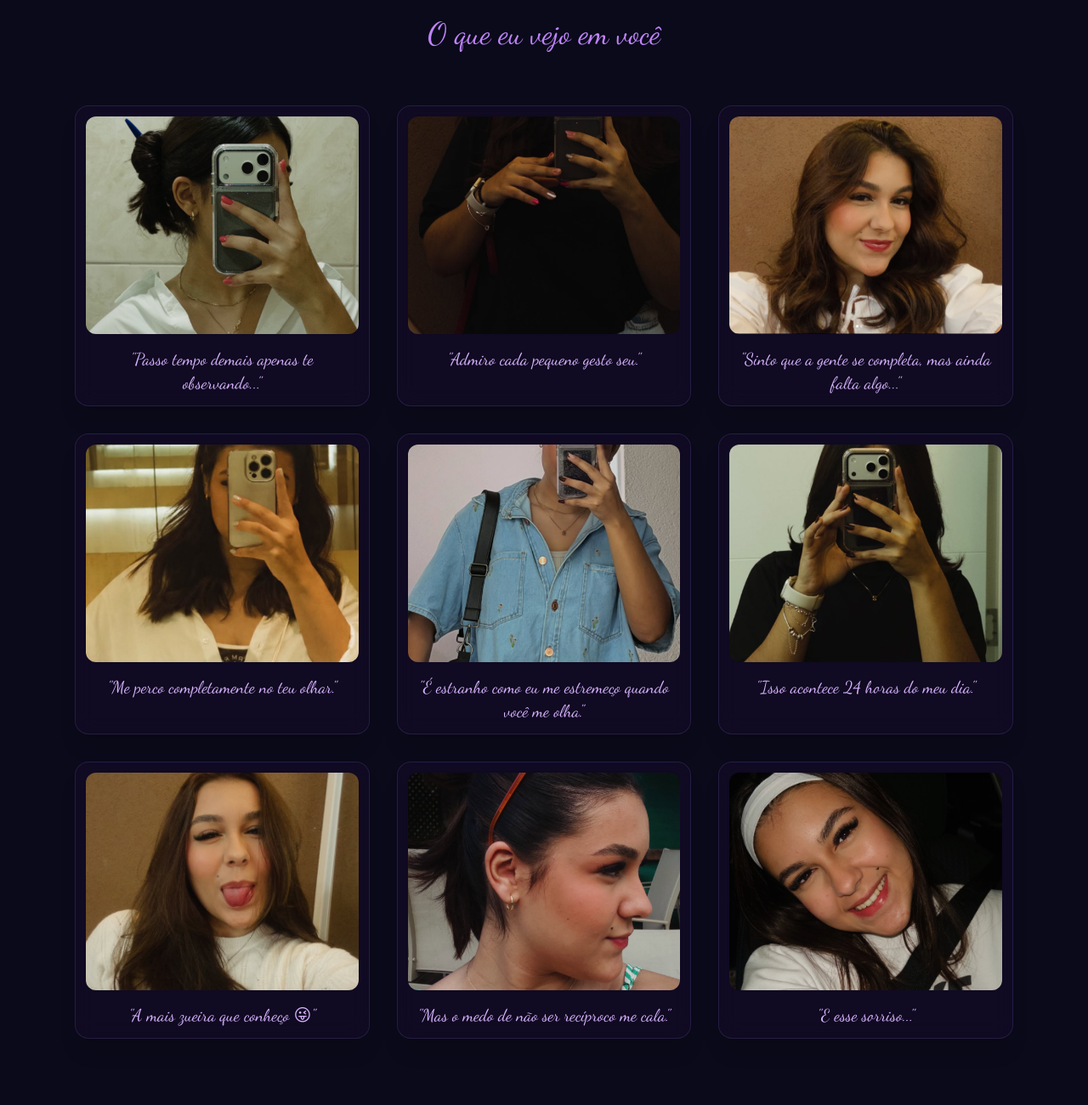
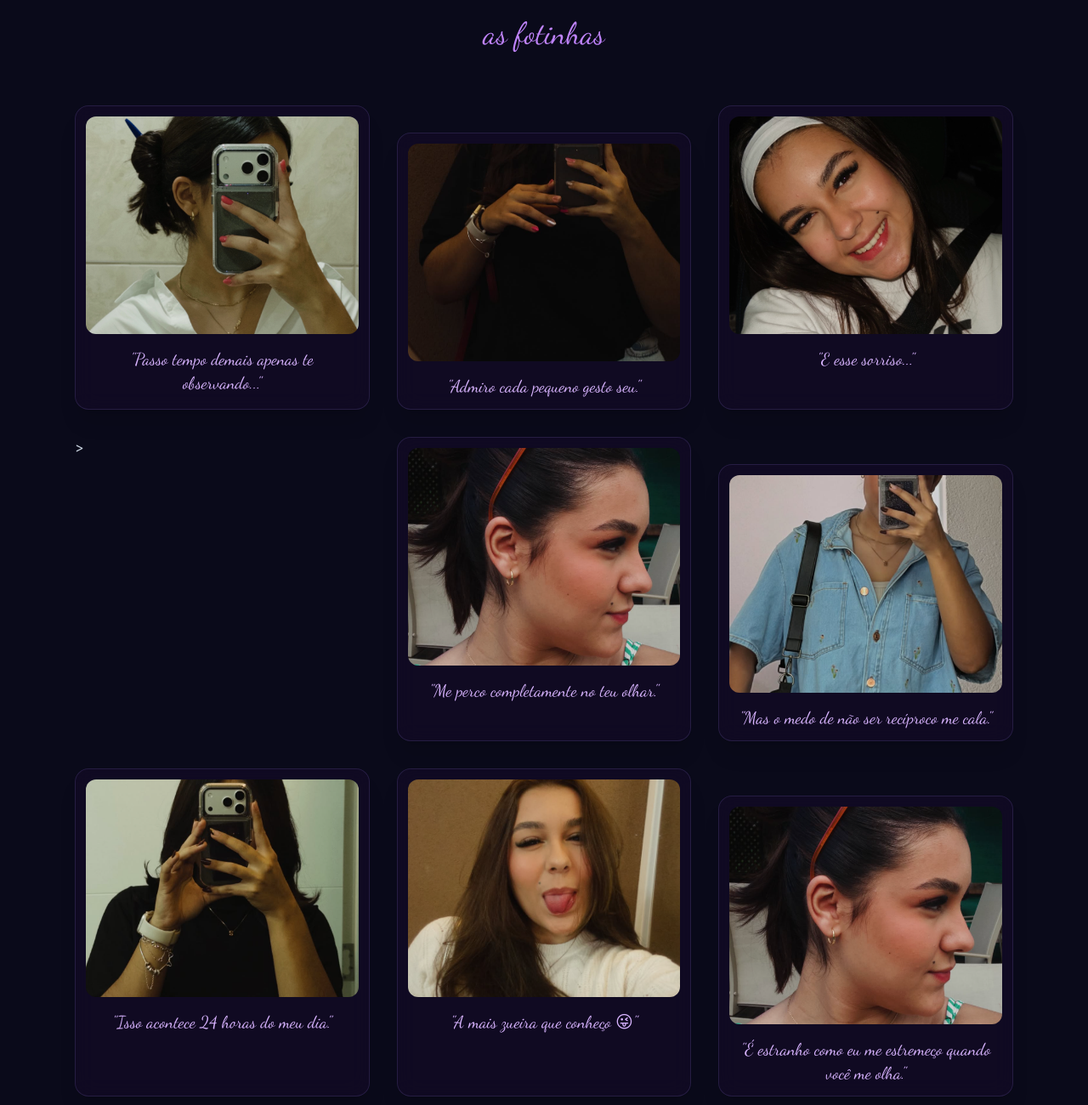
Before and after one commit to jhonmnf/A-so, a plain HTML site: page index.html in a window 1280 px wide. Shown: the part 860-2160 px from the top of the page at 85% size. Drawn offline with nearby package versions, Linux system fonts and the light colour scheme.

Commit message:
alterando textos

```diff
--- a/index.html
+++ b/index.html
@@ -114,28 +114,28 @@
     </section>
 
     <section id="gallery" class="py-20 px-6 max-w-6xl mx-auto">
-        <h2 class="text-3xl md:text-4xl text-center font-handwritten text-purple-400 mb-16">O que eu vejo em você</h2>
+        <h2 class="text-3xl md:text-4xl text-center font-handwritten text-purple-400 mb-16">as fotinhas</h2>
 
         <div class="grid grid-cols-1 sm:grid-cols-2 lg:grid-cols-3 gap-8">
             <div class="photo-card glass-card p-3 rounded-2xl shadow-xl flex flex-col items-center">
                 <img src="assets/images/foto1.png" class="rounded-xl w-full h-64 object-cover mb-4 cursor-pointer hover:opacity-90 transition-opacity" alt="Sofia" onclick="zoomPhoto(this)">
                 <p class="font-handwritten text-xl text-purple-300 text-center px-2">"Passo tempo demais apenas te observando..."</p>
             </div>
-            <div class="photo-card glass-card p-3 rounded-2xl shadow-xl flex flex-col items-center">
+            <div class="photo-card glass-card p-3 rounded-2xl shadow-xl flex flex-col items-center mt-8">
                 <img src="assets/images/foto2.png" class="rounded-xl w-full h-64 object-cover mb-4 cursor-pointer hover:opacity-90 transition-opacity" alt="Sofia" onclick="zoomPhoto(this)">
                 <p class="font-handwritten text-xl text-purple-300 text-center px-2">"Admiro cada pequeno gesto seu."</p>
             </div>
             <div class="photo-card glass-card p-3 rounded-2xl shadow-xl flex flex-col items-center">
-                <img src="assets/images/foto3.png" class="rounded-xl w-full h-64 object-cover mb-4 cursor-pointer hover:opacity-90 transition-opacity" alt="Sofia" onclick="zoomPhoto(this)">
-                <p class="font-handwritten text-xl text-purple-300 text-center px-2">"Sinto que a gente se completa, mas ainda falta algo..."</p>
-            </div>
+                <img src="assets/images/foto9.png" class="rounded-xl w-full h-64 object-cover mb-4 cursor-pointer hover:opacity-90 transition-opacity" alt="Sofia" onclick="zoomPhoto(this)">
+                <p class="font-handwritten text-xl text-purple-300 text-center px-2">"E esse sorriso..."</p>
+            </div>>
             <div class="photo-card glass-card p-3 rounded-2xl shadow-xl flex flex-col items-center">
-                <img src="assets/images/foto4.png" class="rounded-xl w-full h-64 object-cover mb-4 cursor-pointer hover:opacity-90 transition-opacity" alt="Sofia" onclick="zoomPhoto(this)">
+                <img src="assets/images/foto8.png" class="rounded-xl w-full h-64 object-cover mb-4 cursor-pointer hover:opacity-90 transition-opacity" alt="Sofia" onclick="zoomPhoto(this)">
                 <p class="font-handwritten text-xl text-purple-300 text-center px-2">"Me perco completamente no teu olhar."</p>
             </div>
-            <div class="photo-card glass-card p-3 rounded-2xl shadow-xl flex flex-col items-center">
+            <div class="photo-card glass-card p-3 rounded-2xl shadow-xl flex flex-col items-center mt-8">
                 <img src="assets/images/foto5.png" class="rounded-xl w-full h-64 object-cover mb-4 cursor-pointer hover:opacity-90 transition-opacity" alt="Sofia" onclick="zoomPhoto(this)">
-                <p class="font-handwritten text-xl text-purple-300 text-center px-2">"É estranho como eu me estremeço quando você me olha."</p>
+                <p class="font-handwritten text-xl text-purple-300 text-center px-2">"Mas o medo de não ser recíproco me cala."</p>
             </div>
             <div class="photo-card glass-card p-3 rounded-2xl shadow-xl flex flex-col items-center">
                 <img src="assets/images/foto6.png" class="rounded-xl w-full h-64 object-cover mb-4 cursor-pointer hover:opacity-90 transition-opacity" alt="Sofia" onclick="zoomPhoto(this)">
@@ -145,14 +145,14 @@
                 <img src="assets/images/foto7.png" class="rounded-xl w-full h-64 object-cover mb-4 cursor-pointer hover:opacity-90 transition-opacity" alt="Sofia" onclick="zoomPhoto(this)">
                 <p class="font-handwritten text-xl text-purple-300 text-center px-2">"A mais zueira que conheço 😜"</p>
             </div>
-            <div class="photo-card glass-card p-3 rounded-2xl shadow-xl flex flex-col items-center">
+            <div class="photo-card glass-card p-3 rounded-2xl shadow-xl flex flex-col items-center mt-8">
                 <img src="assets/images/foto8.png" class="rounded-xl w-full h-64 object-cover mb-4 cursor-pointer hover:opacity-90 transition-opacity" alt="Sofia" onclick="zoomPhoto(this)">
-                <p class="font-handwritten text-xl text-purple-300 text-center px-2">"Mas o medo de não ser recíproco me cala."</p>
+                <p class="font-handwritten text-xl text-purple-300 text-center px-2">"É estranho como eu me estremeço quando você me olha."</p>
             </div>
             <div class="photo-card glass-card p-3 rounded-2xl shadow-xl flex flex-col items-center">
                 <img src="assets/images/foto9.png" class="rounded-xl w-full h-64 object-cover mb-4 cursor-pointer hover:opacity-90 transition-opacity" alt="Sofia" onclick="zoomPhoto(this)">
                 <p class="font-handwritten text-xl text-purple-300 text-center px-2">"E esse sorriso..."</p>
-            </div>
+            </div >
         </div>
     </section>
 
@@ -161,13 +161,13 @@
             <h2 class="text-3xl md:text-4xl font-handwritten text-purple-400 mb-8">O que eu não consigo dizer...</h2>
             <div class="glass-card p-8 md:p-12 rounded-3xl shadow-2xl italic text-lg leading-relaxed text-slate-400 font-light">
                 <p class="mb-6">
-                    Não consigo descrever exatamente o que sinto por você... Passo tempo e tempo te olhando, apenas observando o que você faz e como faz. Sinto, no fundo, que a gente se completa, mas parece que ainda falta uma parte, um passo que eu não sei como dar.
+                    escrevo isso com dor, mas é simplesmente inexplicavel oque vem acontecendo comigo esses dias comigo, tenho sonhado com você a a mais de 4 dias, tive outros sonhos mas não era diariamente assim. Esta tudo muito estranho agora.
                 </p>
                 <p class="mb-6">
-                    E então tem o seu olhar... sem comentários sobre isso. Me sinto perdido quando você me olha, e é estranho como eu ainda me estremeço. Isso acontece 24 horas do meu dia, você não sai da minha cabeça.
+                    o seu olhar.. nao sei nem oque dizer sobre isso, quando me olha fico travado, totalmente estatico!. Confesso que as vezes fico apenas te observando e imovel e simplesmente fico assim, i see you.
                 </p>
                 <p>
-                    Muitas vezes sinto que deveria simplesmente dizer tudo, abrir meu coração e acabar com esse silêncio. Mas tenho medo... medo de que isso acabasse com os meus dias, medo de que, se não for recíproco, eu simplesmente não saberia como lidar.
+                    sinto que so deveria falar tudo e resolver de uma vez, mas e se não resolver? posso me ffrustar muito, e se causo seja reciproco oque não acho  possivel... sera que realmente serei o bastente?
                 </p>
             </div>
         </div>
@@ -177,7 +177,7 @@
         <button id="heart-button" class="bg-slate-900 text-purple-500 p-4 rounded-full shadow-md hover:shadow-purple-500/20 transition-all duration-300 animate-bounce cursor-pointer">
             <span class="text-2xl">❤️</span>
         </button>
-        <p class="mt-4 text-sm text-slate-500 italic">Um segredo guardado para Sofia ✨</p>
+        <p class="mt-4 text-sm text-slate-500 italic">medo</p>
     </footer>
 
     <div id="photo-modal" class="modal" onclick="closeModal()">
```
